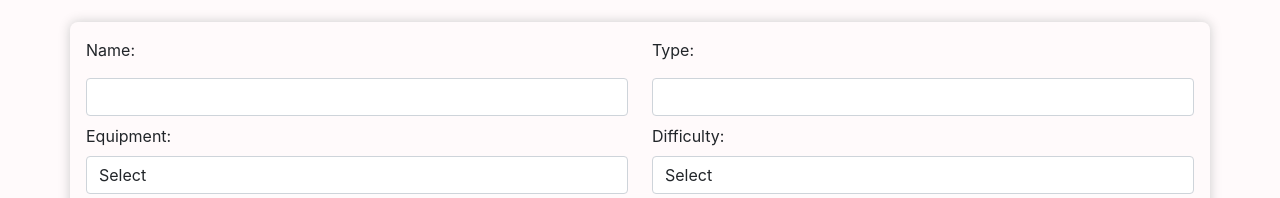
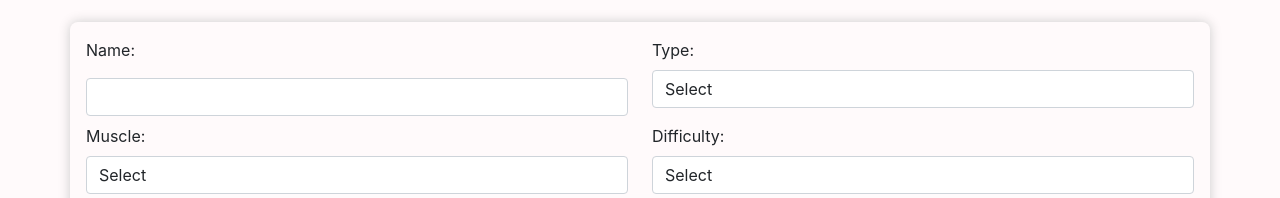
Before and after one commit to istekhar46/jimfit, a React (Create React App) app: page /eg in a window 1280 px wide. Shown: the part 142-340 px from the top of the page. Built offline with nearby package versions, Linux system fonts and the light colour scheme.

Commit message:
option values

```diff
--- a/src/components/ExerciseGenerator.js
+++ b/src/components/ExerciseGenerator.js
@@ -58,6 +58,33 @@ const ExerciseList = () => {
     return <p>Error: {error}</p>;
   }
 
+const typeOptions = [
+      'cardio',
+'olympic_weightlifting',
+'plyometrics',
+'powerlifting',
+'strength',
+'stretching',
+'strongman'
+];
+    const muscleOptions = [
+      'abdominals',
+      'abductors',
+      'adductors',
+      'biceps',
+      'calves',
+      'chest',
+      'forearms',
+      'glutes',
+      'hamstrings',
+      'lats',
+      'lower_back',
+      'middle_back',
+      'neck',
+      'quadriceps',
+      'traps',
+      'triceps'
+    ];
   return (
     <div style={{ marginTop: "110px" }}>
       <h2 className="text-center">Exercise List</h2>
@@ -87,13 +114,19 @@ const ExerciseList = () => {
                     <label htmlFor="type" className="form-label">
                       Type:
                     </label>
-                    <input
-                      type="text"
-                      id="type"
-                      className="form-control"
+                    <select name="type" id="dropdown" className="form-control"
                       value={type}
-                      onChange={(e) => setType(e.target.value)}
-                    />
+                      onChange={(e) => setType(e.target.value)}>
+                    <option value="">Select</option>
+
+{typeOptions.map((typeOptions, index) => (
+
+         <option key={index} value={typeOptions}>{typeOptions}</option>
+       ))}
+                    </select>
+
+
+
                   </div>
                 </div>
               </div>
@@ -101,16 +134,18 @@ const ExerciseList = () => {
                 <div className="col-md-6">
                   <div className="form-group">
                   <label htmlFor="muscle" className="form-label">
-                      Equipment:
+                      Muscle:
                     </label>
                     <select name="muscle" id="dropdown"   className="form-control"
                       value={muscle}
                       onChange={(e) => setMuscle(e.target.value)}
                     >
- <option value="">Select</option>
- <option value="">Select</option>
- <option value="">Select</option>
- <option value="">Select</option>
+                        <option value="">Select</option>
+
+ {muscleOptions.map((muscleOptions, index) => (
+
+          <option key={index} value={muscleOptions}>{muscleOptions}</option>
+        ))}
                     </select>
                   </div>
                 </div>
--- a/src/utils/fetchData.js
+++ b/src/utils/fetchData.js
@@ -14,13 +14,6 @@ export const youtubeOptions = {
   },
 };
 
-export const exercisegeneratoroptions = {
-	method: 'GET',
-	headers: {
-		'X-RapidAPI-Key': 'cc8ac817bdmshcc70b99833fab42p1d40d1jsn94f9a8627f39',
-		'X-RapidAPI-Host': 'https://api.api-ninjas.com'
-	}
-};
 
 export const fetchData = async (url, options) => {
   const res = await fetch(url, options);
```
